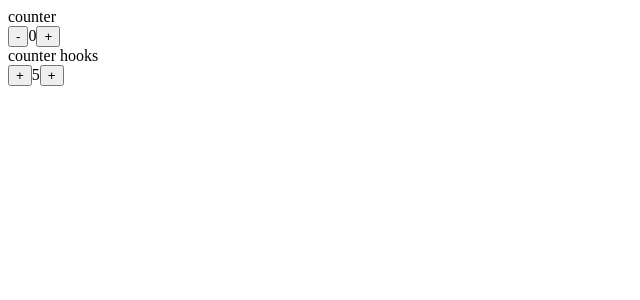
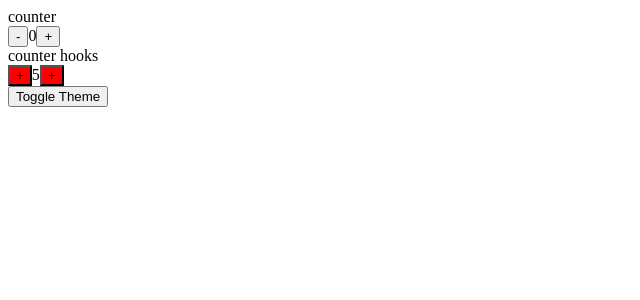
Before and after one commit to ojandali93/LRT-COUNTER, a React (Create React App) app in the folder counter/: page / in a window 1280 px wide. Shown: the top 300 px of the page, without its empty margins (0-640 px from the left). Built offline with nearby package versions, Linux system fonts and the light colour scheme.

Commit message:
added context hook to the applicaiton

```diff
--- a/counter/src/App.js
+++ b/counter/src/App.js
@@ -1,13 +1,21 @@
+import React, { useState } from 'react'
 import Counter from './components/counter'
 import CounterHooks from './components/counterHooks'
+
+export const ThemeContext = React.createContext()
+
 function App() {
+  const [theme, setTheme] = useState('red')
   return ( // the () allows us to return multiple lines of code'
-    <>
+    <ThemeContext.Provider value={{backgroundColor: theme}}>
       counter
       <Counter initialCount={0}/>
       counter hooks
       <CounterHooks initialCount={5}/>
-    </>
+      <button onClick={() => setTheme(prevTheme => {
+        return prevTheme === 'red' ? 'blue' : 'red'
+      })}>Toggle Theme</button>
+    </ThemeContext.Provider>
   )
 }
 
--- a/counter/src/components/counterHooks.js
+++ b/counter/src/components/counterHooks.js
@@ -1,15 +1,15 @@
-import React, { useState } from 'react'
+import React, { useState, useContext } from 'react'
+import { ThemeContext } from '../App'
 
 export default function CounterHooks({ initialCount }){
     const [count, setCount] = useState(initialCount)
-
-
+    const style = useContext(ThemeContext)
 
     return(
         <div>
-            <button onClick={() => setCount(previousCount => previousCount - 1)}>+</button>
+            <button style={style} onClick={() => setCount(previousCount => previousCount - 1)}>+</button>
             <span>{count}</span>
-            <button onClick={() => setCount(previousCount => previousCount + 1)}>+</button>
+            <button style={style} onClick={() => setCount(previousCount => previousCount + 1)}>+</button>
         </div>
     )
 }
```
